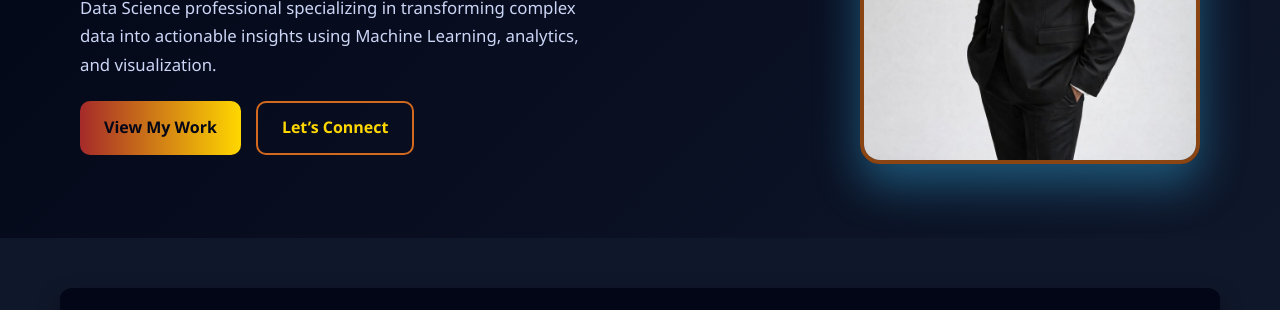
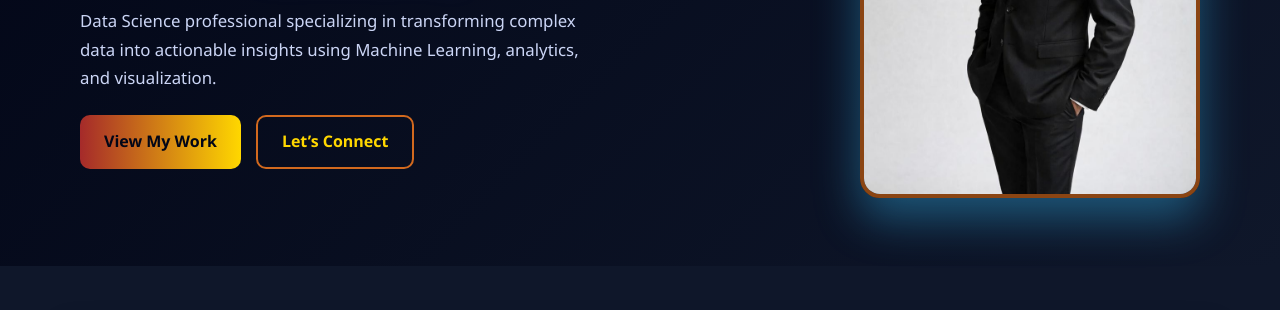
Before and after one commit to Mohamedashikakthar/mohamedashikakthar.github.io, a plain HTML site: page index.html in a window 1280 px wide. Shown: the part 306-616 px from the top of the page. Drawn offline with Linux system fonts and the light colour scheme.

Commit message:
Update index.html

```diff
--- a/index.html
+++ b/index.html
@@ -247,7 +247,7 @@ ul { list-style:none; padding-left:0; }
 .hero-right { flex-shrink:0; }
 .hero-img {
   width:340px;
-  height:340px;
+  height:380px;
   object-fit:cover;
   border-radius:20px;
   border:4px solid saddlebrown;
```
